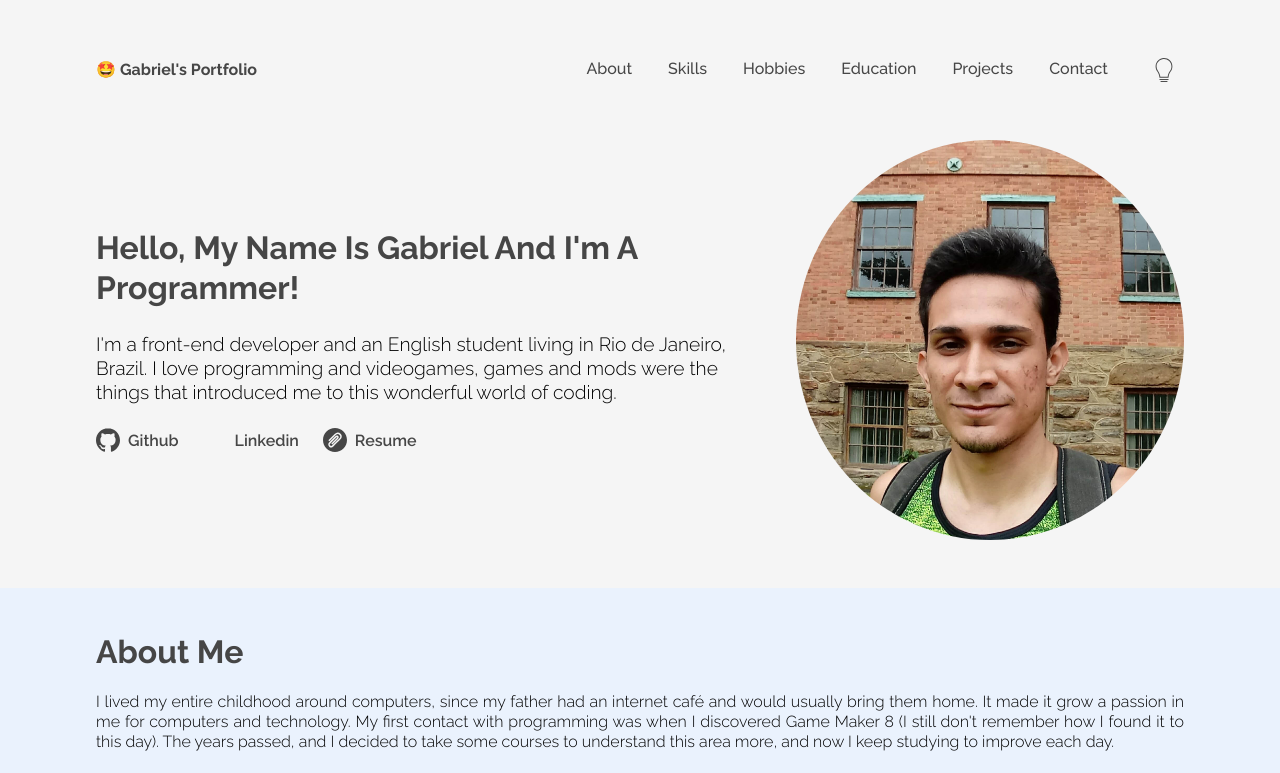
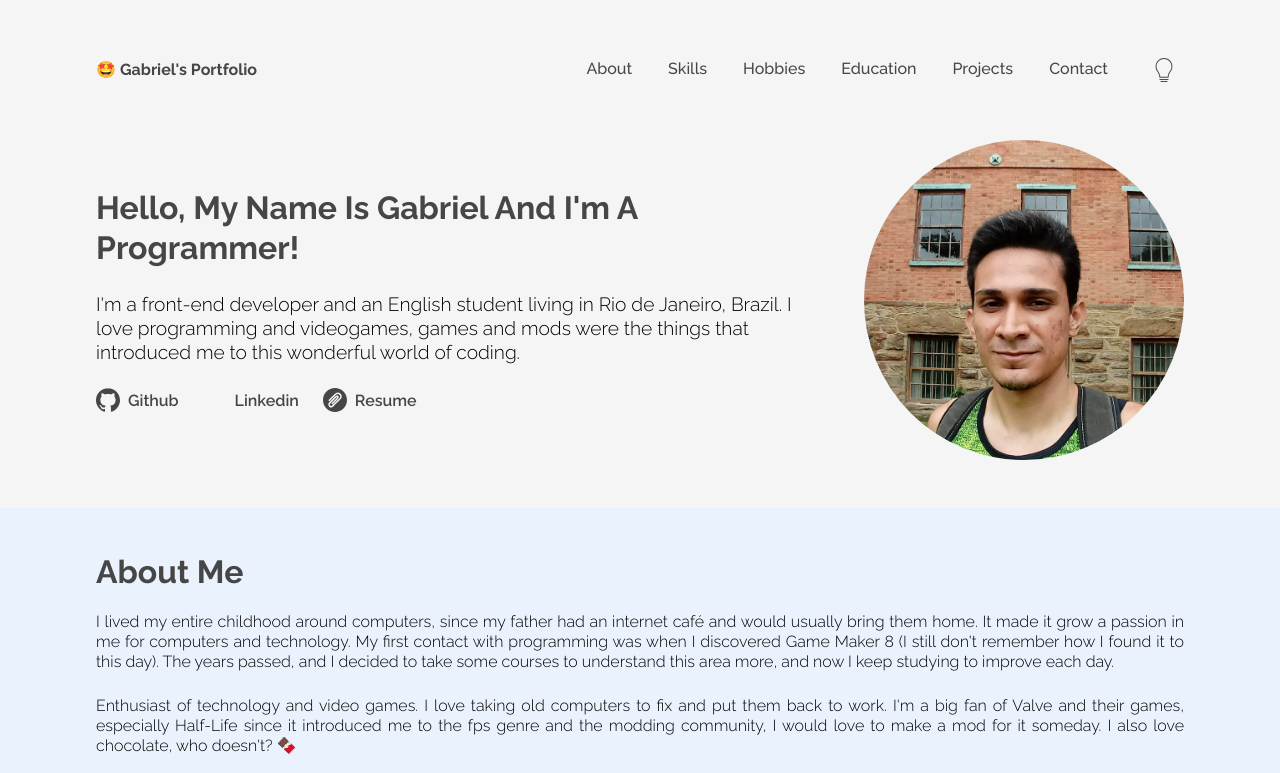
Before and after one commit to GracilianoOG/portfolio, a plain HTML site: page index.html in a window 1280 px wide. Shown: the top 773 px of the page. Drawn offline with Linux system fonts and the light colour scheme.

Commit message:
Make photo responsive

```diff
--- a/assets/scss/components/sections/_personal-info.scss
+++ b/assets/scss/components/sections/_personal-info.scss
@@ -1,8 +1,5 @@
 .personal-info {
-  --image-mobile: 9.375rem;
-  --image-tablet: 12.5rem;
-  --image-desktop: 25rem;
-
+  --photo-size: clamp(10rem, 25vw, 25rem);
   display: flex;
   flex-direction: column;
   gap: 2rem;
@@ -12,8 +9,8 @@
 .personal-info__image {
   background: url("../img/photo.jpg") no-repeat center / cover;
   border-radius: 50%;
-  height: var(--image-mobile);
-  width: var(--image-mobile);
+  height: var(--photo-size);
+  width: var(--photo-size);
 }
 
 .personal-info__content {
@@ -109,13 +106,8 @@
       flex-direction: row-reverse;
   }
 
-  .personal-info__image {
-      height: var(--image-tablet);
-      width: var(--image-tablet);
-  }
-
   .personal-info__content {
-      width: calc(100% - var(--image-tablet));
+      width: calc(100% - var(--photo-size) - 2rem);
   }
 
   .personal-info__description {
@@ -128,15 +120,6 @@
 }
 
 @media screen and (min-width: 1024px) {
-  .personal-info__image {
-      height: var(--image-desktop);
-      width: var(--image-desktop);
-  }
-
-  .personal-info__content {
-      width: calc(100% - var(--image-desktop));
-  }
-
   .personal-info__description {
       font-size: 1.2rem;
   }
```
Also changed, not shown: assets/css/main.css.
